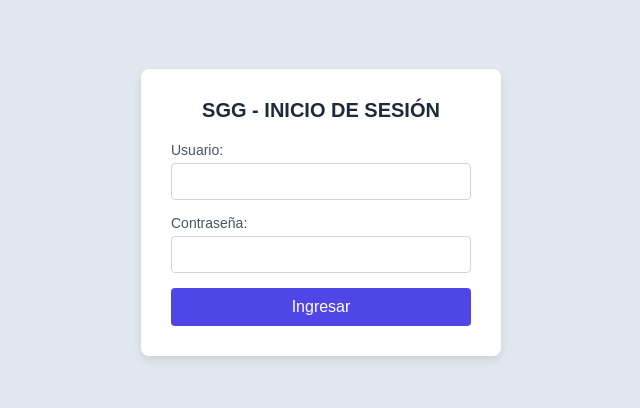
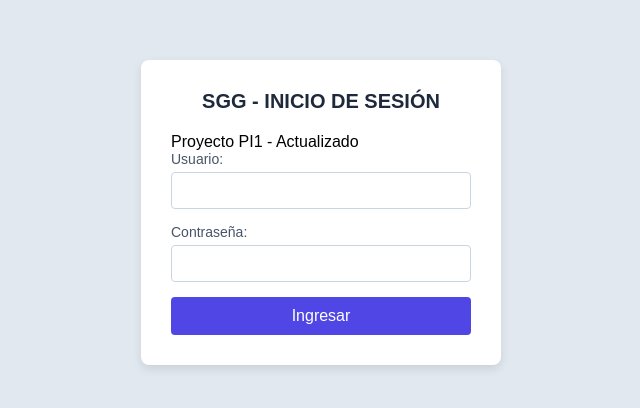
Before and after one commit to ayelensalazar013-hue/AyelenSalazar_Act12-PI1, a plain HTML site: page index.html in a window 1280 px wide. Shown: the part 188-596 px from the top of the page, without its empty margins (319-959 px from the left). Drawn offline with Linux system fonts and the light colour scheme.

Commit message:
Update index.html

```diff
--- a/index.html
+++ b/index.html
@@ -9,6 +9,7 @@
 <body>
   <main class="login-container">
     <h1>SGG - INICIO DE SESIÓN</h1>
+    <p>Proyecto PI1 - Actualizado</p>
     <form class="login-form">
       <div class="input-group">
         <label for="usuario">Usuario:</label>
```
